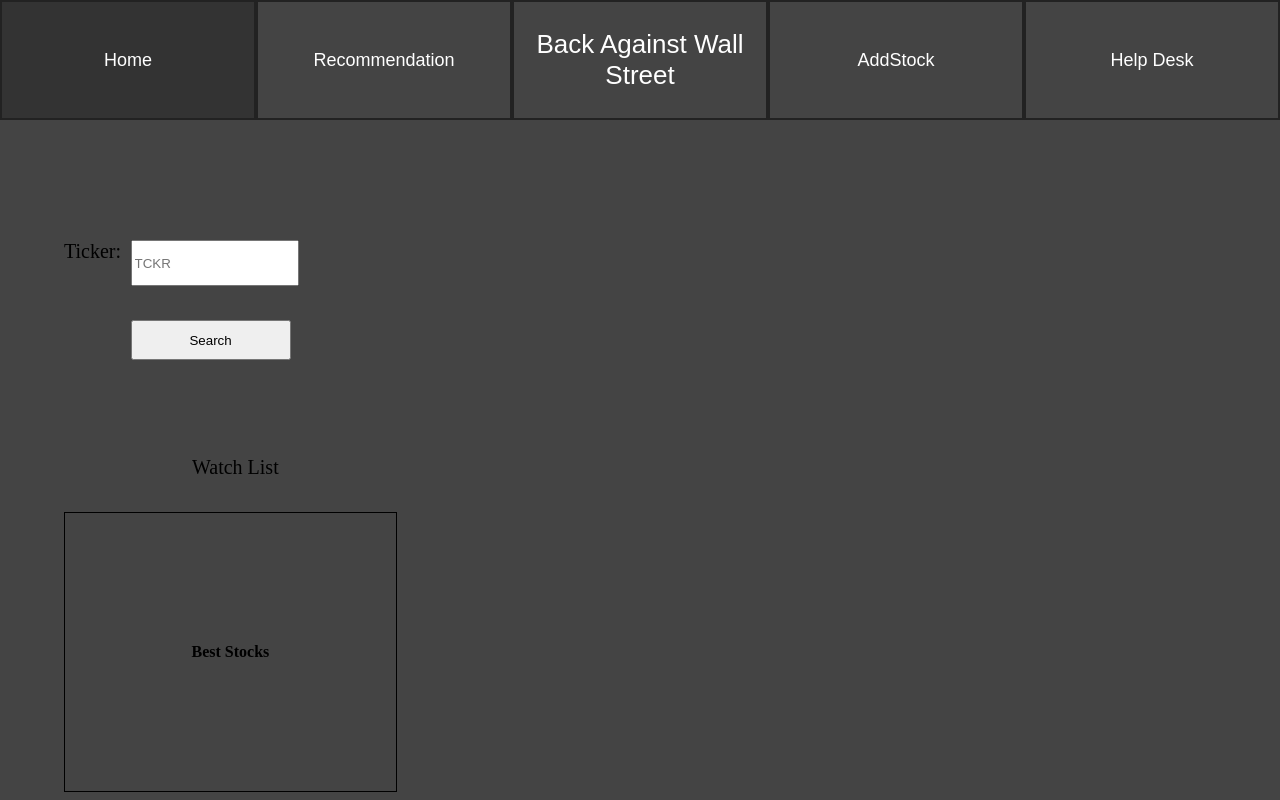
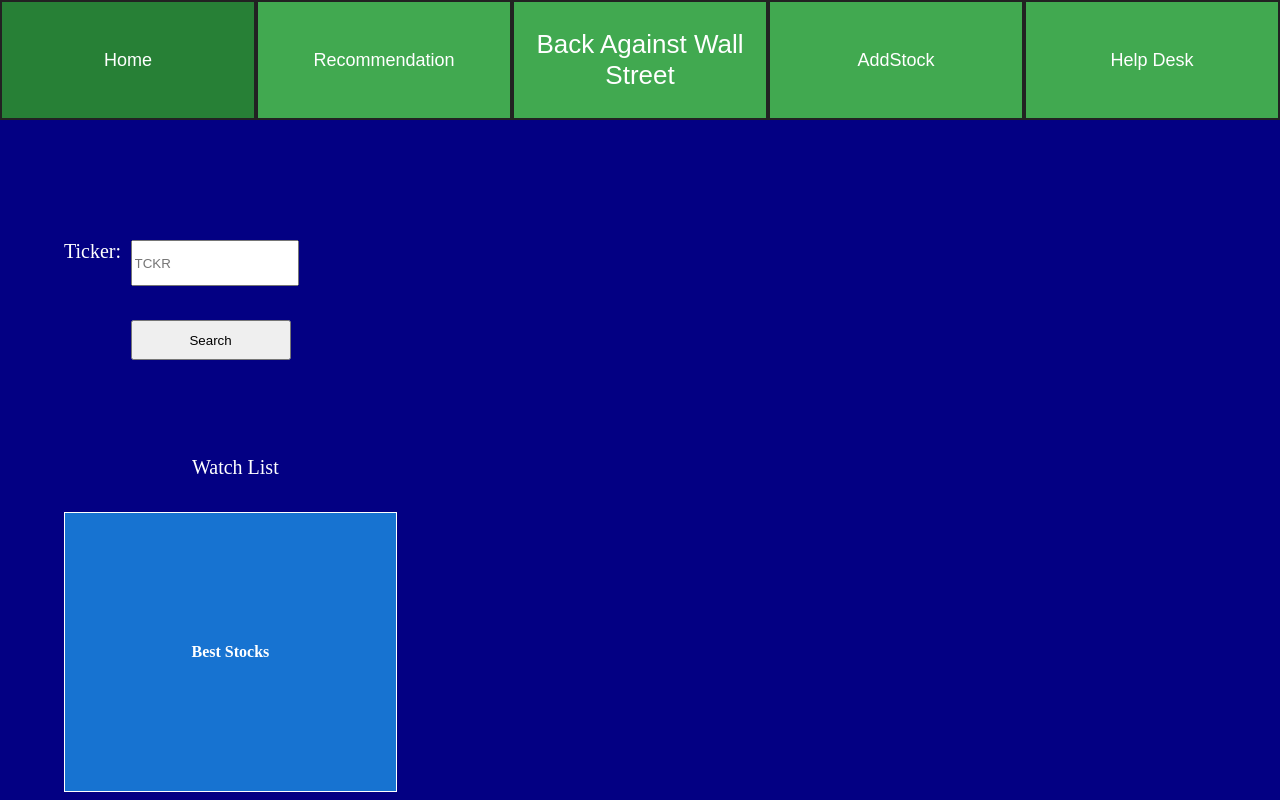
Before and after one commit to kcheese1/BackAgainstTheWallStreet, a Flask app: page /addStock in a window 1280 px wide. Run offline with Flask 2, Linux system fonts and the light colour scheme; lists and menus that the app fills with data are empty; parts of the project's set-up code (start-up, migrations or seed data) failed here and were passed over.

Commit message:
Color Change

```diff
--- a/FrontEnd/BAWS/__init__.py
+++ b/FrontEnd/BAWS/__init__.py
@@ -50,7 +50,7 @@ def home():
     df = tickers.download(group_by='ticker')
 
     for x in tickers_list:
-        shortchang = ((df[x]['Close'][20]) - (df[x]['Close'][19])) # Contains Change of Stock from Previous Day
+        shortchang = ((df[x]['Close'][19]) - (df[x]['Close'][18])) # Contains Change of Stock from Previous Day
         # Puts Variables into List
         shortTermTrend.append(
             {
@@ -67,7 +67,7 @@ def home():
     shortTermTrend = shortTermTrend.reset_index(drop=True)
 
     for x in tickers_list:
-        longchang = ((df[x]['Close'][20]) - (df[x]['Close'][0])) # Contains Change of Stock from Previous Month
+        longchang = ((df[x]['Close'][19]) - (df[x]['Close'][0])) # Contains Change of Stock from Previous Month
         # Puts Variables into List
         longTermTrend.append(
             {
--- a/FrontEnd/BAWS/static/index.css
+++ b/FrontEnd/BAWS/static/index.css
@@ -1,13 +1,13 @@
 body, html{
     margin: 0;
     padding: 0;
-    background-color: #444444;
+    background-color: #030083;
 }
 
 header{
     width: 100%;
     height: 120px;
-    background-color: #282828;
+    background-color: #41A950;
 }
 
 h1 {
@@ -44,7 +44,7 @@ a:hover {
 .navButt {
     text-decoration: none;
     border: 2px solid #222222;
-    background-color: #444444;
+    background-color: #41A950;
     color: #ffffff;
     text-align: center;
     font-size: 18px;
@@ -54,14 +54,14 @@ a:hover {
 }
 
 .navButt:hover {
-    background-color: #333333;
+    background-color: #278036;
     transition: 0.5s;
 }
 
 .navTit {
     text-decoration: none;
     border: 2px solid #222222;
-    background-color: #444444;
+    background-color: #41A950;
     color: #ffffff;
     text-align: center;
     font-size: 26px;
@@ -71,7 +71,7 @@ a:hover {
 }
 
 #bigHolder {
-    background-color: #555555;
+    background-color: #1773D1;
     width: 90%;
     height: 75%;
     position: fixed;
@@ -110,9 +110,22 @@ table {
     width: 100%;
     height: 100%;
     border-collapse: collapse;
+    background-color: #1773D1;
 }
 
 table, th, td {
     text-align: center;
     border: 1px solid;
-  }
+}
+
+label {
+    color: #ffffff;
+}
+
+th {
+    color: #ffffff;
+}
+
+td {
+    color: #ffffff;
+}
```
Also changed, not shown: FrontEnd/BAWS/images/plot1pic.png (added), FrontEnd/BAWS/static/TWTR.png.
